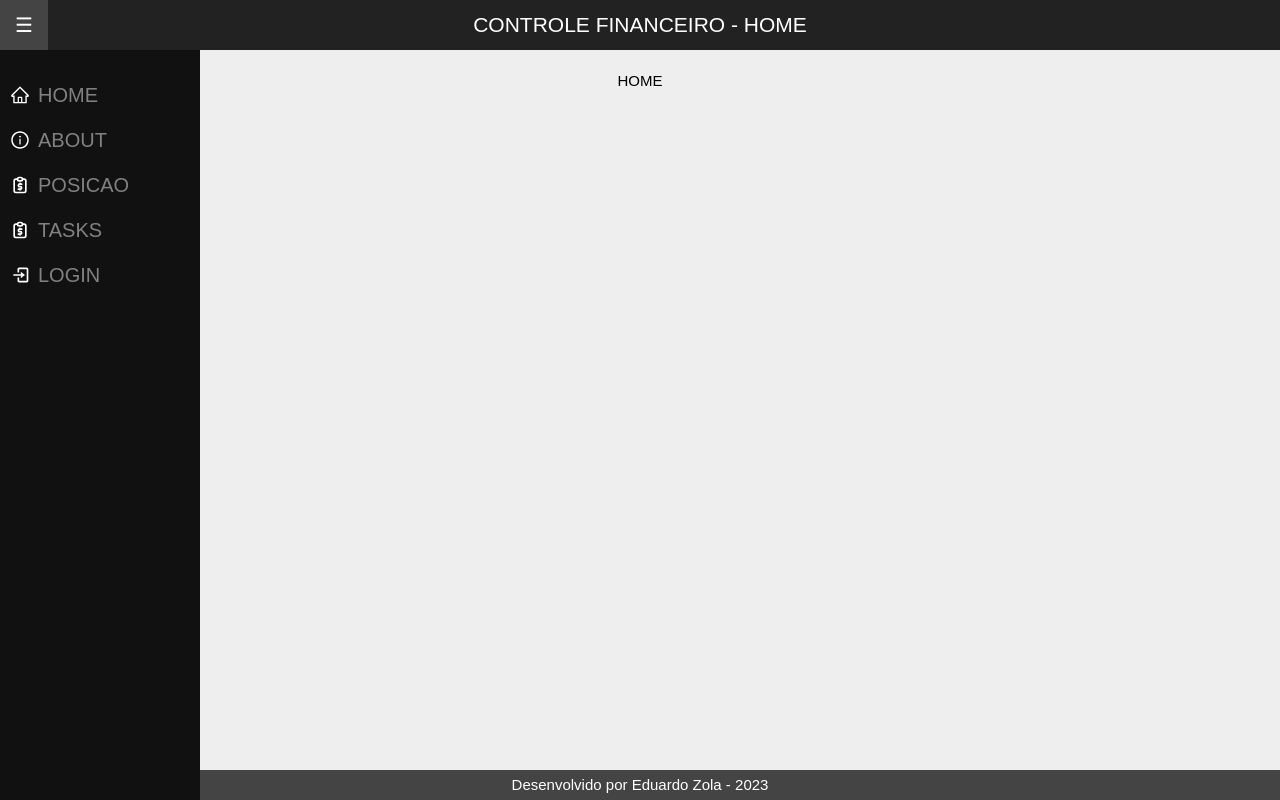
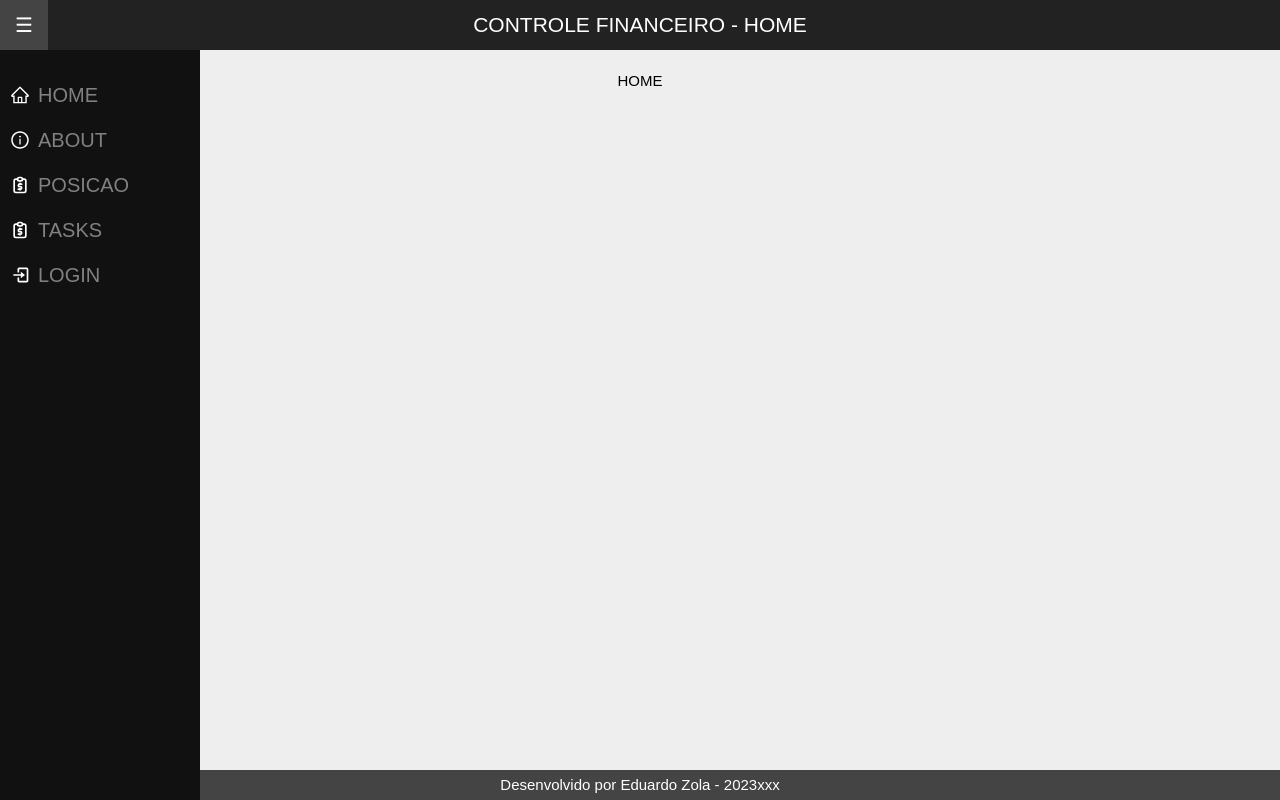
Before and after one commit to egzola/front, a Next.js app: page / in a window 1280 px wide. Built offline with nearby package versions, Linux system fonts and the light colour scheme.

Commit message:
Zola commit 2023-10-31 11:04:20

```diff
--- a/src/components/Layout.tsx
+++ b/src/components/Layout.tsx
@@ -29,7 +29,7 @@ export default function Layout(props:any) {
             </main>
 
             <footer>
-                Desenvolvido por Eduardo Zola - 2023
+                Desenvolvido por Eduardo Zola - 2023xxx
             </footer>
         </div>
   );
```
